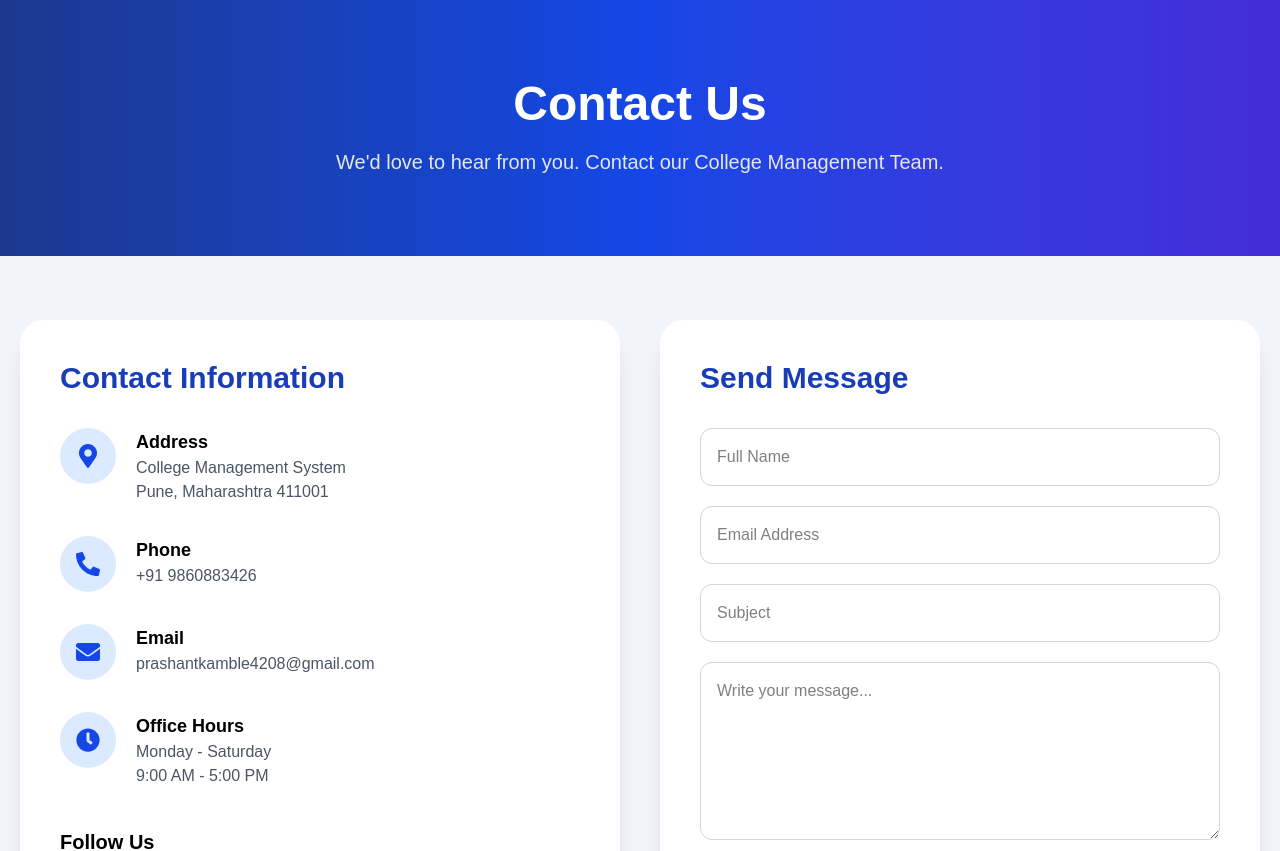
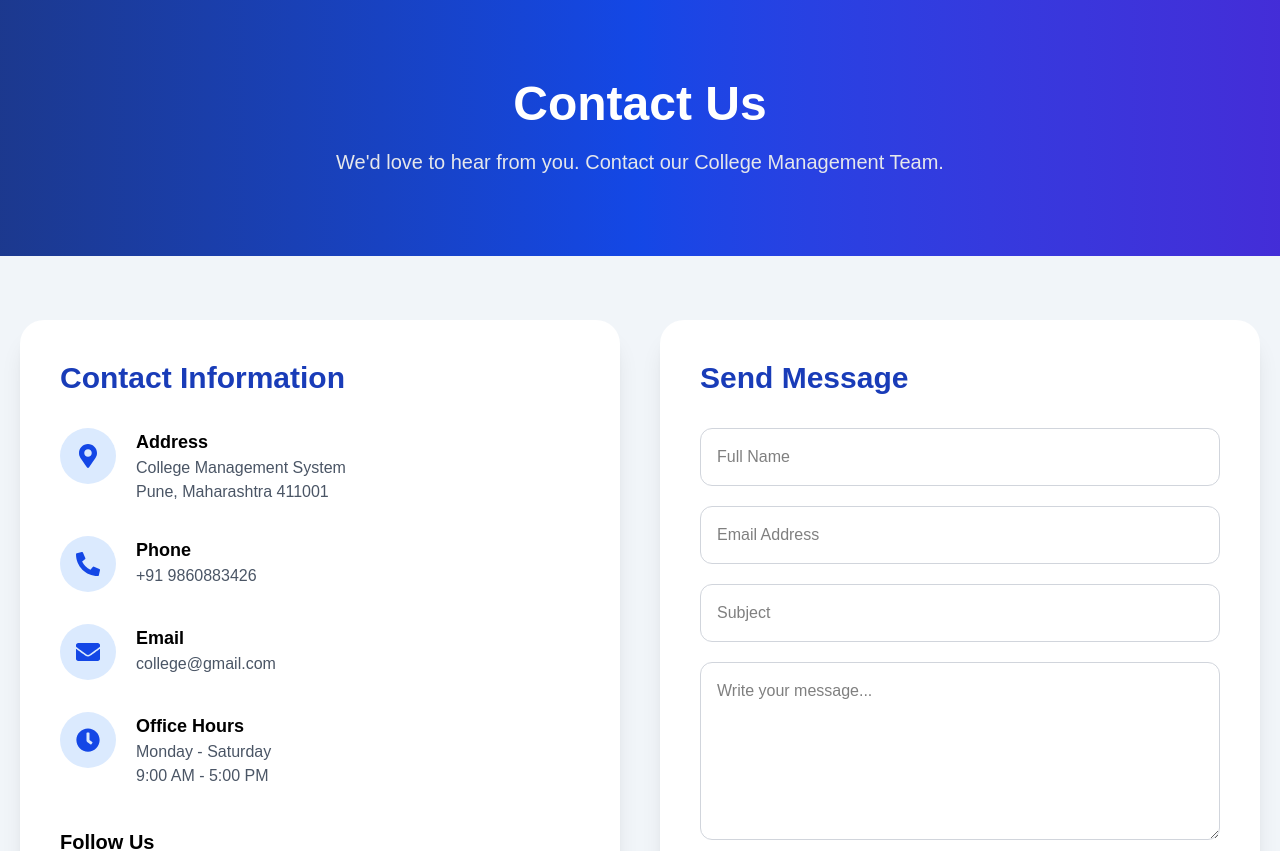
Before and after one commit to Prashant-Kamble1010/college-management-frontend, a React (Vite) app: page /contact in a window 1280 px wide. Shown: the top 851 px of the page. Built offline with nearby package versions, Linux system fonts and the light colour scheme.

Commit message:
Webhook test

```diff
--- a/src/pages/Contact.jsx
+++ b/src/pages/Contact.jsx
@@ -84,7 +84,7 @@ function Contact() {
                             <div>
                                 <h3 className="font-bold text-lg">Email</h3>
                                 <p className="text-gray-600">
-                                    prashantkamble4208@gmail.com
+                                    college@gmail.com
                                 </p>
                             </div>
 
```
